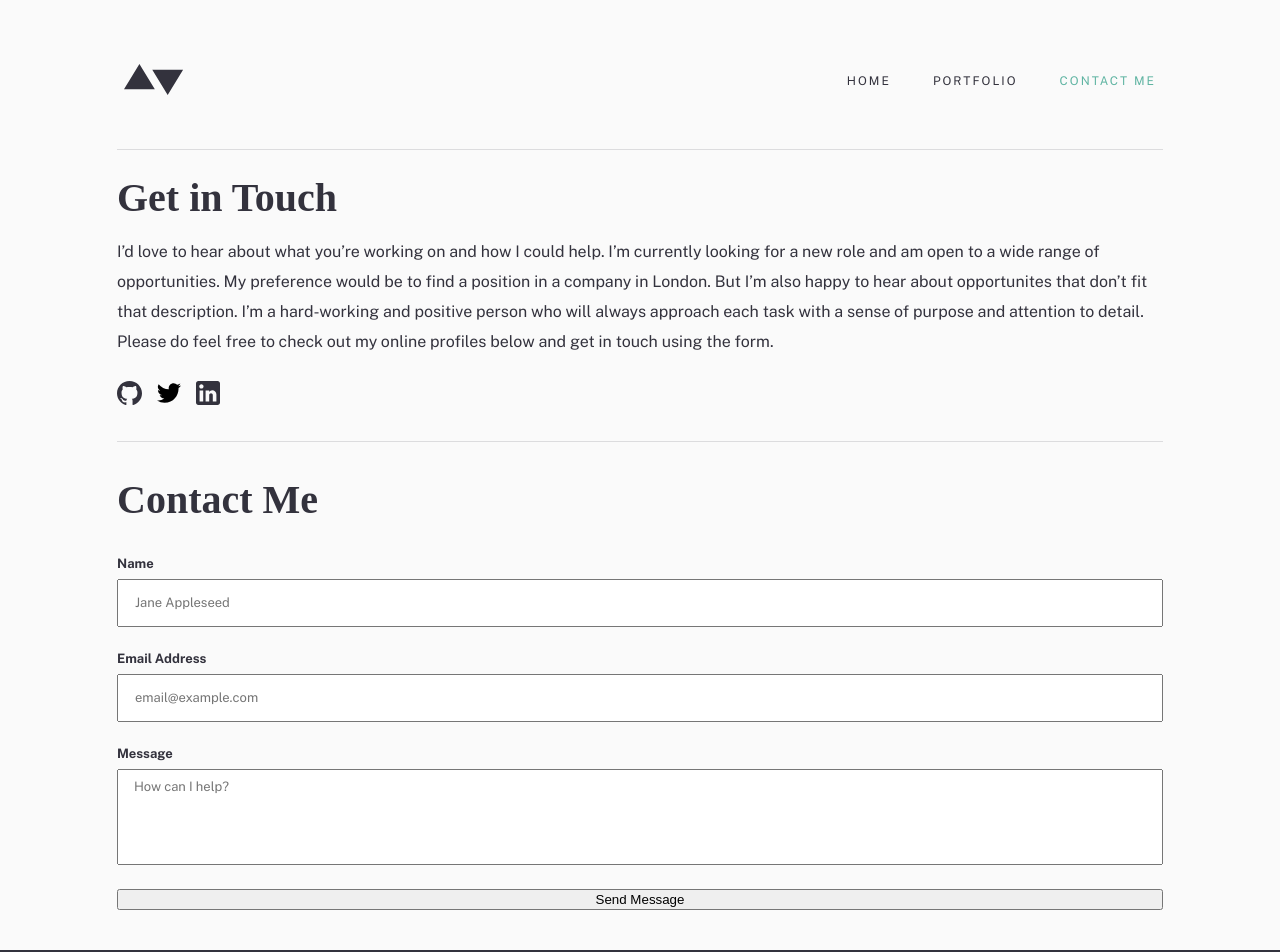
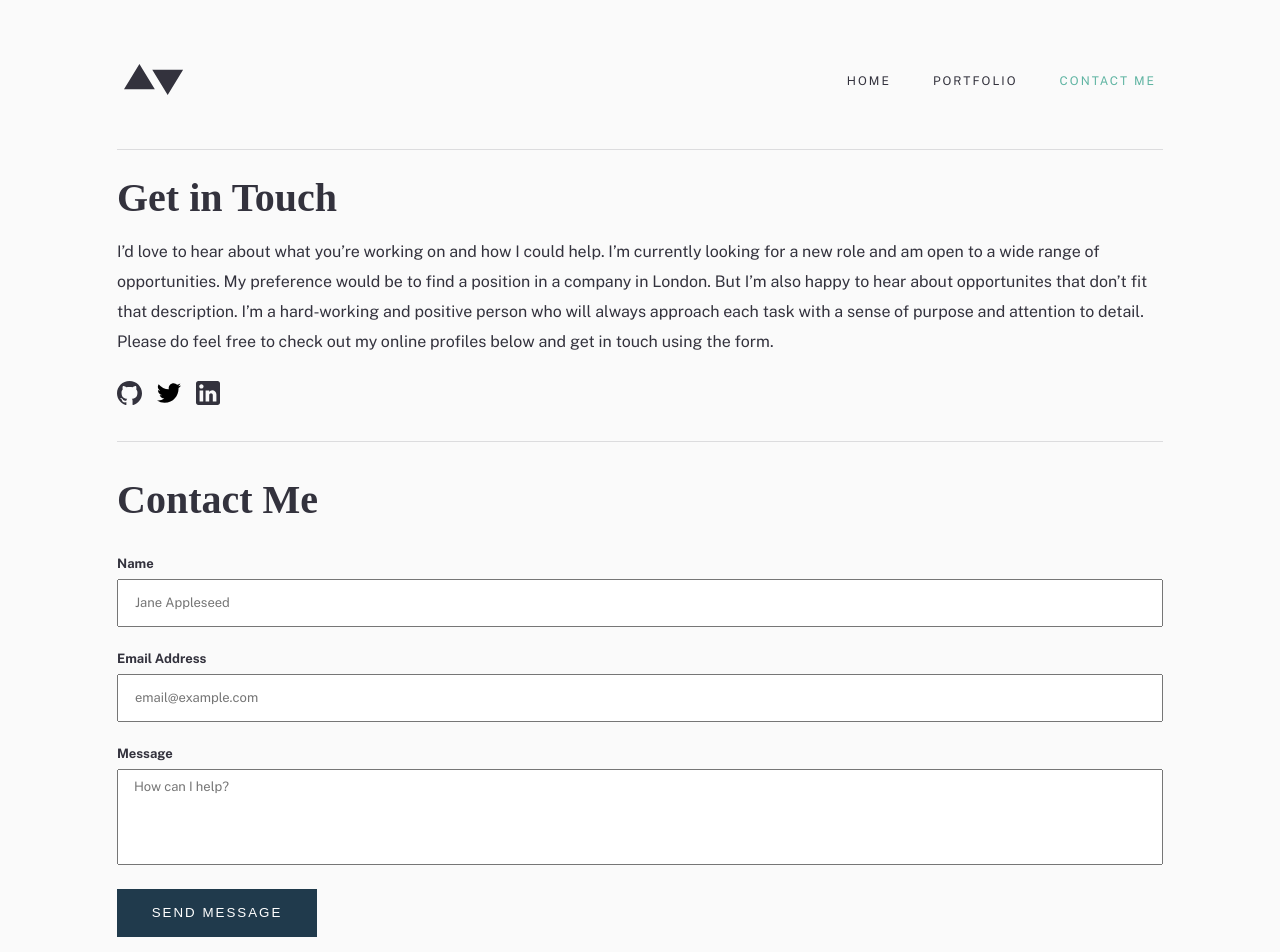
Before and after one commit to NicholasAnich/Simple-life-layout, a Next.js app: page /contact in a window 1280 px wide. Shown: the top 952 px of the page. Built offline with nearby package versions, Linux system fonts and the light colour scheme.

Commit message:
styled button for contact form

```diff
--- a/pages/contact.tsx
+++ b/pages/contact.tsx
@@ -70,7 +70,9 @@ export default function Contact() {
                         Message
                     </label>
                     <textarea className={`${contact.input} ${contact.message}`} id="message" type="textarea" placeholder="How can I help?" required />
-                    <button type="submit">Send Message</button>
+                    <button className={contact.btn} type="submit">
+                        Send Message
+                    </button>
                 </div>
             </div>
         </div>
--- a/styles/Contact.module.css
+++ b/styles/Contact.module.css
@@ -3,12 +3,6 @@
 
 .main {
     min-height: 100%;
-    /* display: grid; */
-    /* grid-template-rows: auto; */
-    /* display: flex; */
-    /* flex-direction: column; */
-    /* display: flex; */
-    /* flex-direction: column; */
 }
 
 .title {
@@ -85,3 +79,21 @@
     resize: none;
     min-height: 96px;
 }
+
+.btn {
+    color: #fff;
+    background-color: #203a4c;
+    border: none;
+    text-transform: uppercase;
+    letter-spacing: 2px;
+    max-width: 200px;
+    min-height: 48px;
+    cursor: pointer;
+    /* padding: 1em 1.5em; */
+    /* padding-block: 48px; */
+}
+
+.btn:hover,
+.btn:focus {
+    background-color: #5fb482;
+}
```
